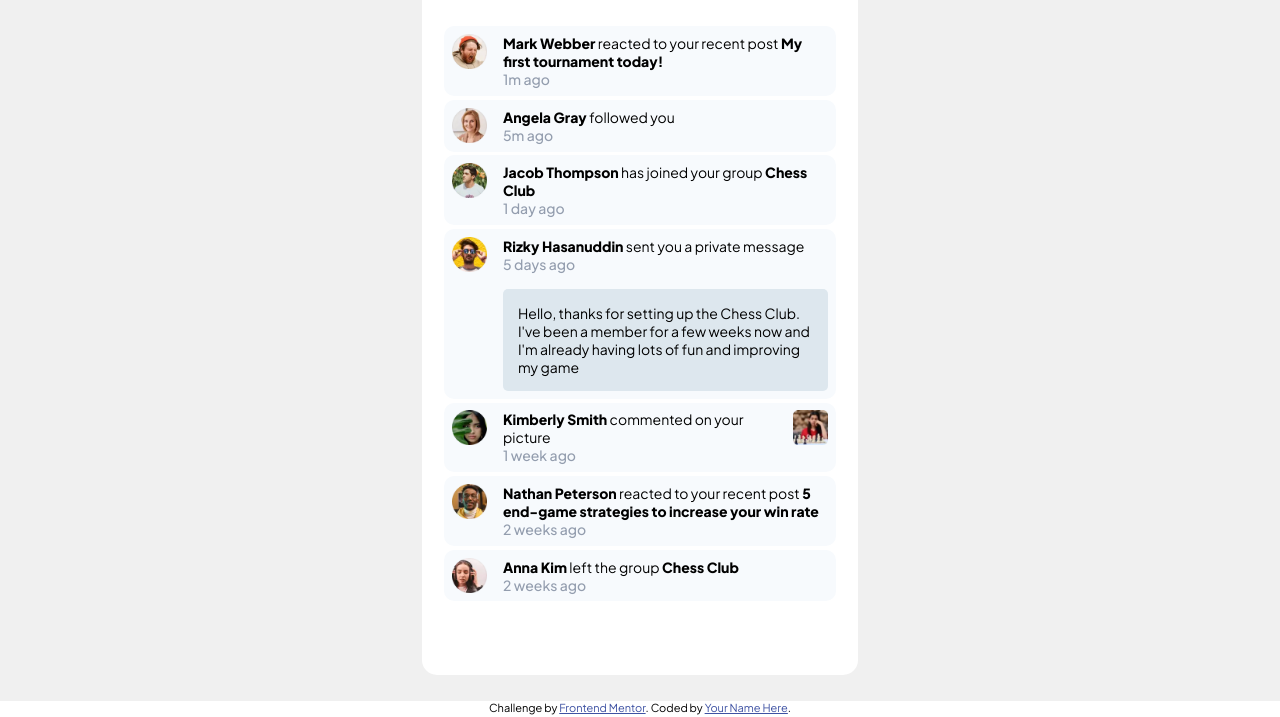
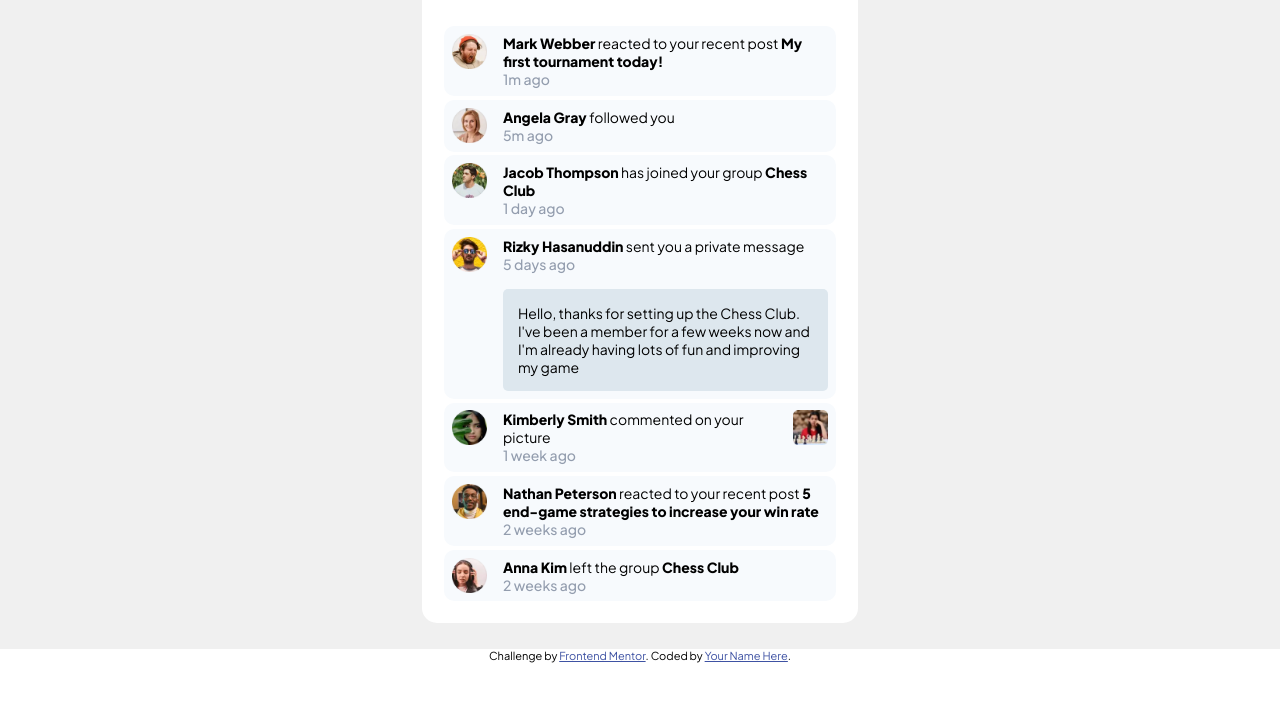
Before and after one commit to Camilo190/Frontend-Challenges, a plain HTML site: page notifications-page-main/index.html in a window 1280 px wide. Shown: the part 83-800 px from the top of the page. Drawn offline with Linux system fonts and the light colour scheme.

Commit message:
delete min height 98 vh

```diff
--- a/notifications-page-main/assets/styles/index.css
+++ b/notifications-page-main/assets/styles/index.css
@@ -26,7 +26,6 @@
   font-family: plus-jakarta;
 }
 main {
-  min-height: 98vh;
   display: flex;
   background-color: rgb(240, 240, 240);
   padding: 2% 33%;
```
